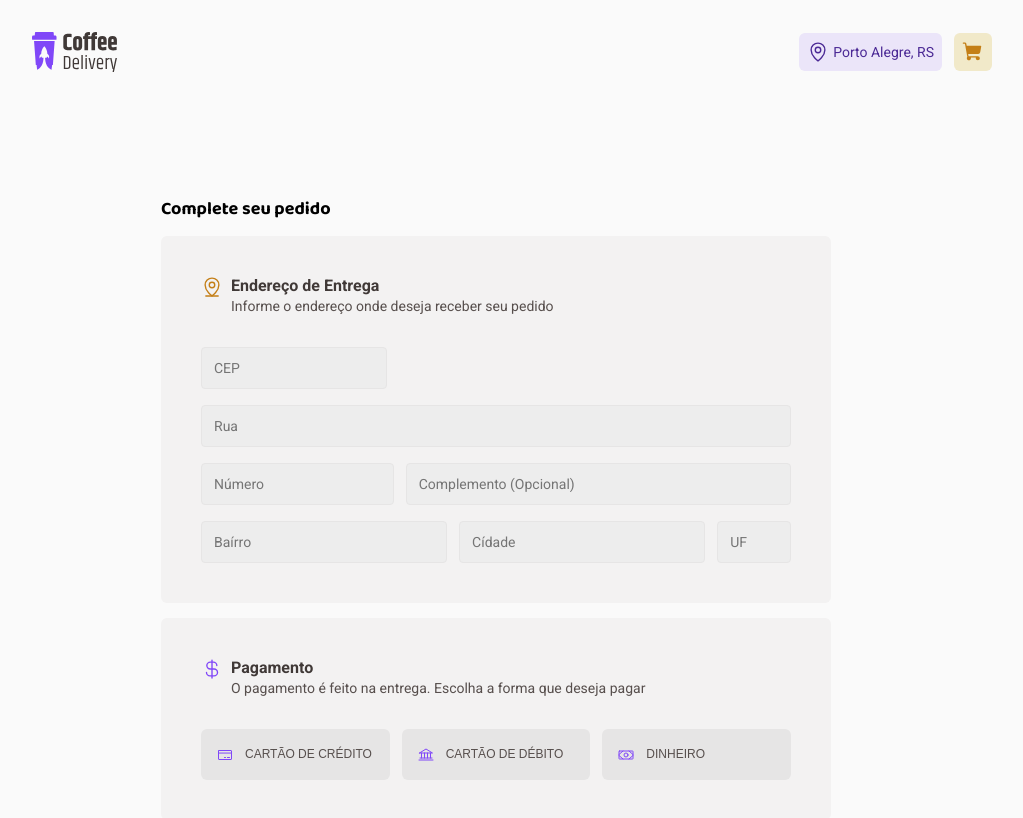
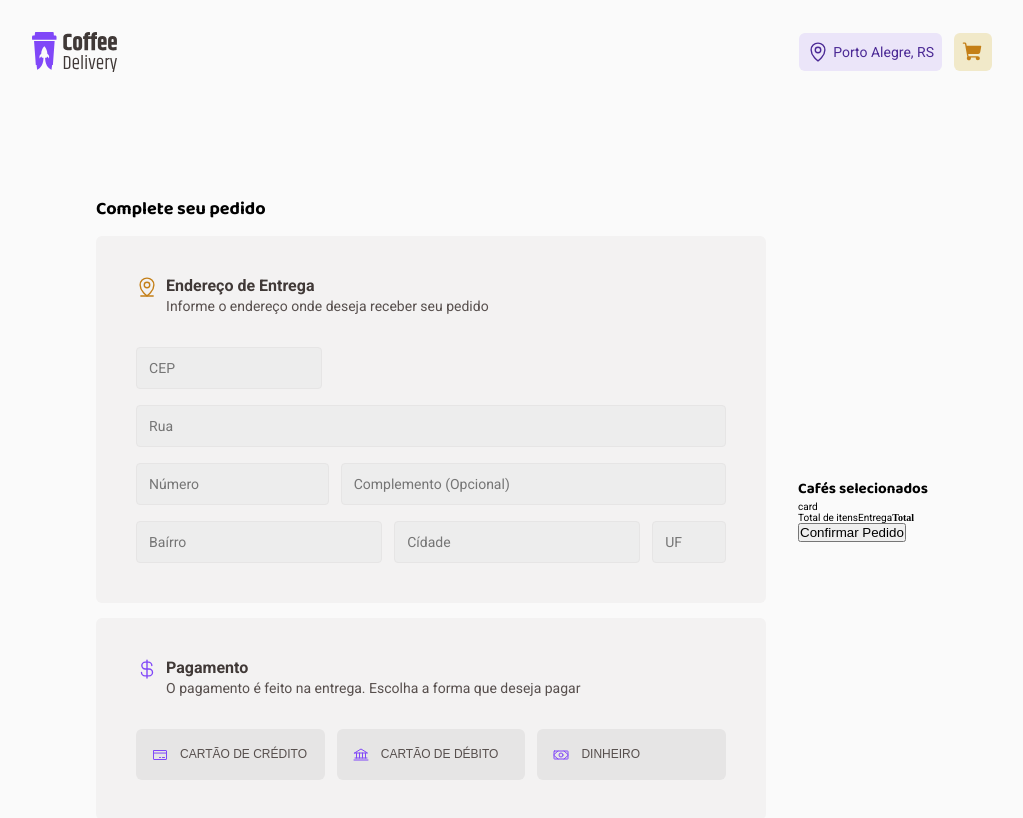
Before and after one commit to KioryFNC/coffeeDelivery, a React (Vite) app: page /carrinho in a window 1280 px wide. Shown: the top 818 px of the page, without its empty margins (128-1151 px from the left). Built offline with nearby package versions, Linux system fonts and the light colour scheme.

Commit message:
feat: create order

```diff
--- a/src/pages/Checkout/index.tsx
+++ b/src/pages/Checkout/index.tsx
@@ -47,6 +47,18 @@ export function Checkout() {
         </Element.Payment>
       </Element.Section>
       <Element.Order>
+        <h2>Cafés selecionados</h2>
+        <Element.ConfirmOrder>
+          <Element.CardDetails>
+            <p>card</p>
+          </Element.CardDetails>
+          <Element.PriceOrder>
+            <span>Total de itens</span>
+            <span>Entrega</span>
+            <strong>Total</strong>
+          </Element.PriceOrder>
+          <button>Confirmar Pedido</button>
+        </Element.ConfirmOrder>
       </Element.Order>
     </Element.Root>
   )
--- a/src/pages/Checkout/styles.ts
+++ b/src/pages/Checkout/styles.ts
@@ -177,3 +177,12 @@ export const Buttons = styled.div`
 export const Order = styled.div`
 
 `
+export const ConfirmOrder = styled.div`
+
+`
+export const CardDetails = styled.div`
+
+`
+export const PriceOrder = styled.div`
+
+`
```
